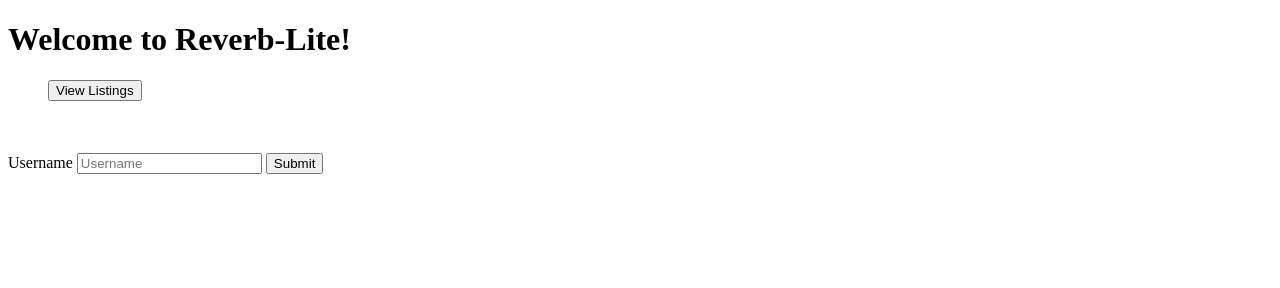
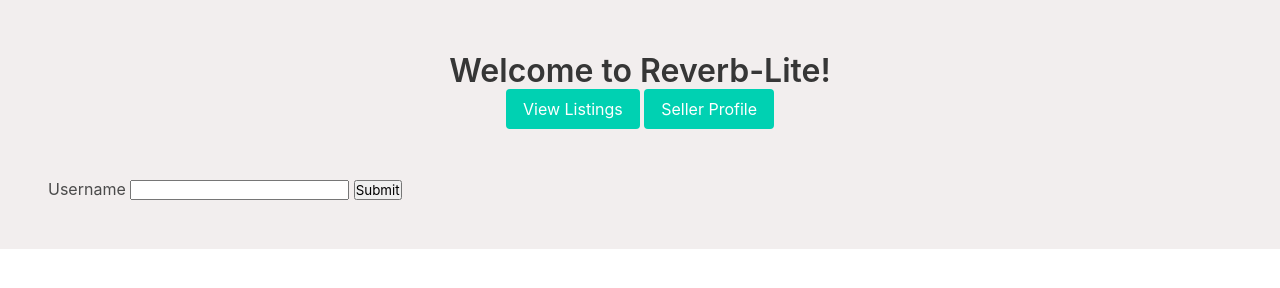
Before and after one commit to jonathanx111/frontend-ecom, a website: page index.html in a window 1280 px wide. Drawn offline with nearby package versions, Linux system fonts and the light colour scheme.

Commit message:
added css with Bulma and main.css

```diff
--- a/index.html
+++ b/index.html
@@ -9,15 +9,19 @@
     <script src="./src/NewInstrumentFormComponent.js"></script>
     <script src="./src/RenderUserComponent.js"></script>
     <title>Reverb-Lite</title>
+    <link rel="stylesheet" href="./styles/main.css">
+    <link rel="stylesheet" href="https://cdn.jsdelivr.net/npm/bulma@0.9.1/css/bulma.min.css">
 </head>
-<body>
+<body class="hero">
+    <section class="hero-body">
         <header>
-        <h1 class="heading">Welcome to Reverb-Lite!</h1>
+            <h1 class="title">Welcome to Reverb-Lite!</h1>
         </header>
 
         <nav id="navigation-bar">
             <ul class="navbar-ul">
-            <button id="listings-button">View Listings</button>
+                <button id="listings-button" class="button is-primary">View Listings</button>
+                <button id="user-home" class="button is-primary">Seller Profile</button>
             </ul>
         </nav>
 
@@ -27,9 +31,10 @@
         <main>
             <form id="login-form">
                 <label for="username">Username</label>
-            <input type="text" id="username" placeholder="Username" required>
+                <input type="text" id="username" required>
                 <input id = "submit-button" type="submit" value="Submit">
             </form>
+    </section>
     </main>
 </body>
 </html>
--- /dev/null
+++ b/package.json
@@ -0,0 +1,5 @@
+{
+  "dependencies": {
+    "bulma": "^0.9.1"
+  }
+}
--- a/src/LogInComponent.js
+++ b/src/LogInComponent.js
@@ -6,6 +6,7 @@ class LogInComponent {
     submitFormEvent() {
         this.form.addEventListener('submit', event => {
             event.preventDefault()
+
             this.checkExistence()
         })
     }
--- a/src/RenderUserComponent.js
+++ b/src/RenderUserComponent.js
@@ -15,11 +15,7 @@ class RenderUserComponent {
     displayUserInfo(userId) {
         main.innerHTML = ""
         headerH1.textContent = `Welcome Back, ${this.username.charAt(0).toUpperCase() + this.username.slice(1)}!`
-        const homeButton = document.createElement("button")
-        homeButton.textContent = "Seller Profile"
-        homeButton.id = ('user-home')
         homeButton.dataset.id = userId
-        navBarUl.append(homeButton)
         let newUserId
 
         fetch(`http://localhost:3000/api/v1/users/${userId}`)
--- a/src/index.js
+++ b/src/index.js
@@ -6,7 +6,7 @@ const loginForm = document.querySelector("#login-form")
 const formLabel = document.querySelector('#form-label')
 const loginFormUsername = document.querySelector('#username')
 const listingsButton = document.querySelector('#listings-button')
-// const homeButton = document.querySelector('#user-home')
+const homeButton = document.querySelector('#user-home')
 const navBar = document.querySelector("#navigation-bar")
 const navBarUl = document.querySelector(".navbar-ul")
 
@@ -22,8 +22,11 @@ const newInstrumentForm = document.createElement('form')
 
 navBar.addEventListener('click', evt => {
     if (evt.target.matches("#user-home")) {
+        if(evt.target.dataset.id) {
         console.log("home button has been clicked")
-
+        } else {
+            console.log("error")
+        }
     } else if (evt.target.matches("#listings-button")) {
         main.innerHTML = ""
         headerH1.textContent = "Instrument Listings"
--- a/styles/main.css
+++ b/styles/main.css
@@ -3,3 +3,37 @@
     padding: 0px;
     box-sizing: border-box;
 }
+
+body {
+    background-color: rgba(241, 236, 236, 0.884);
+    /* font-family: 'Courier New', Courier, monospace; */
+}
+
+header {
+    text-align: center;
+    padding-top: 5px;
+}
+
+nav {
+    text-align: center;
+    /* border: 1px dotted;
+    margin: 20px 200px;
+    border-radius: 5px; */
+}
+
+/* h3 {
+    margin: 10px;
+}
+
+ul {
+    margin: 5px;
+    display: block;
+}
+
+input {
+    display: block;
+} */
+
+/* form#new-instrument-form {
+    display: inline;
+} */
```
Also changed, not shown: 1 other file. Lines whose indentation alone changed are shown as unchanged.
